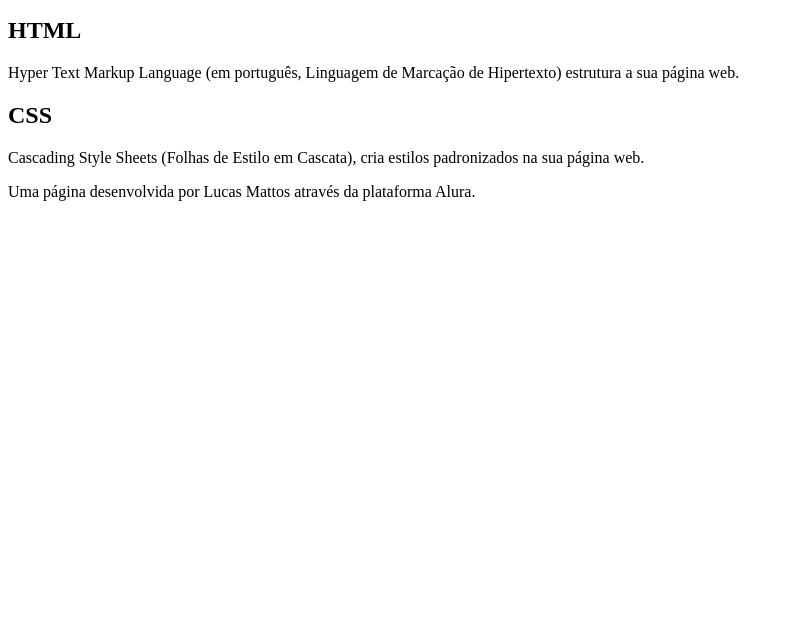
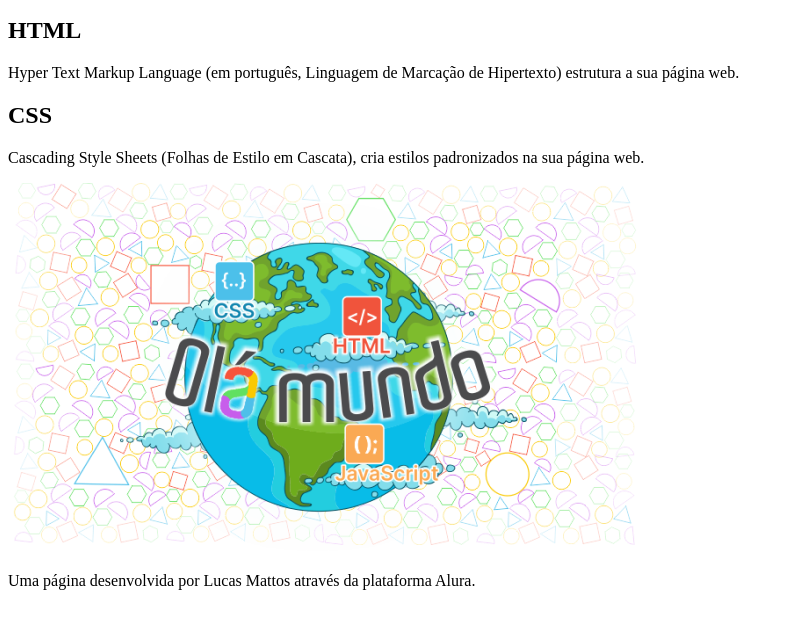
Before and after one commit to lucascoach/Hello-World, a plain HTML site: page index.html in a window 1280 px wide. Shown: the part 101-730 px from the top of the page, without its empty margins (0-794 px from the left). Drawn offline with Linux system fonts and the light colour scheme.

Commit message:
Finalizando a página html

```diff
--- a/index.html
+++ b/index.html
@@ -16,14 +16,13 @@
     <h2>HTML</h2>
     <P>Hyper Text Markup Language (em português, Linguagem de Marcação de Hipertexto) estrutura a sua página web.
 
-        <h2>CSS</h2>
+    <h2>CSS</h2>
     <p>Cascading Style Sheets (Folhas de Estilo em Cascata), cria estilos padronizados na sua página web.</p>
-
+    <img src="imagem/Olá Mundo.png" alt="Imagem com figuras geométricas ao fundo e uma figura do planeta Terra a frente, com a inscrição Olá Mundo em letras coloridas"
 </section>
 
 <footer>
     <p>Uma página desenvolvida por Lucas Mattos através da plataforma Alura.</p>
-
 </footer>
 
 </body>
```
Also changed, not shown: imagem/Olá Mundo.png (added).
